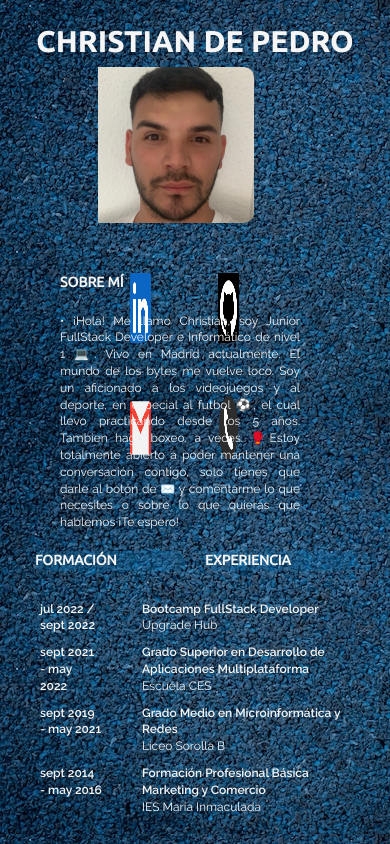
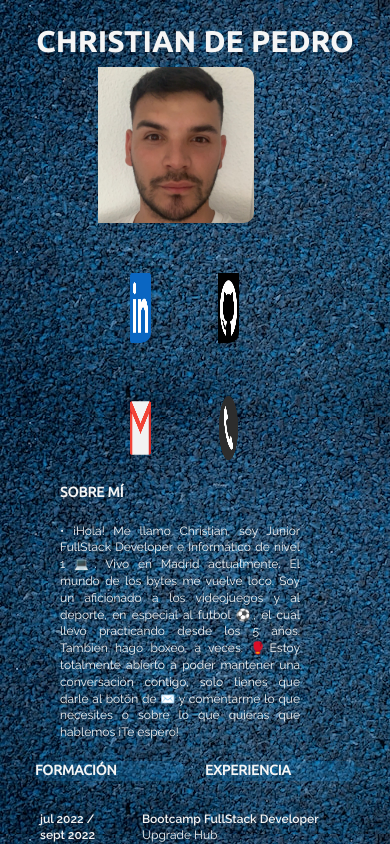
Before and after one commit to cdpex00/CV, a React (Create React App) app: page / in a window 390 px wide. Shown: the top 844 px of the page. Built offline with nearby package versions, Linux system fonts and the light colour scheme.

Commit message:
Probando el responsive 3

```diff
--- a/src/components/Hero.scss
+++ b/src/components/Hero.scss
@@ -57,11 +57,9 @@
     @media screen and (max-width: 900px){
     display: flex;
     flex-wrap: wrap;
-    flex-direction: row;
     justify-content: center;
     justify-content: space-evenly;
     width: 50%;
-    height: 30px;
     }
 
     img{
```
